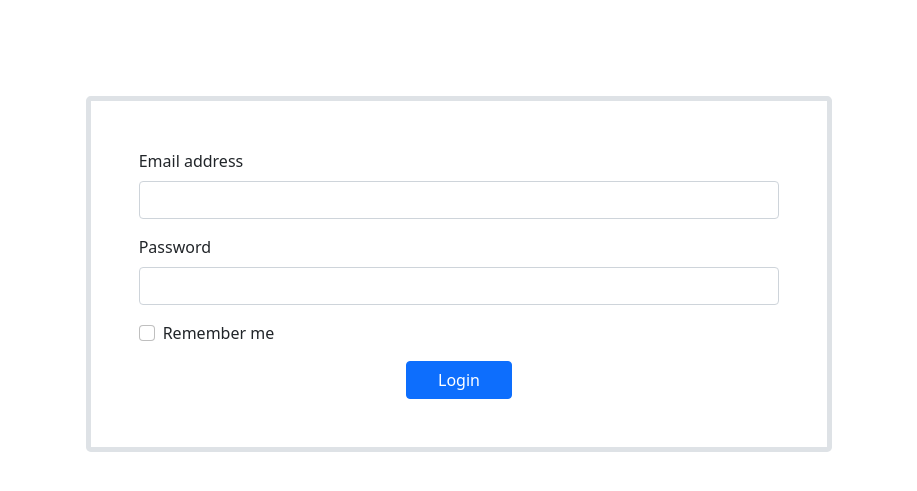
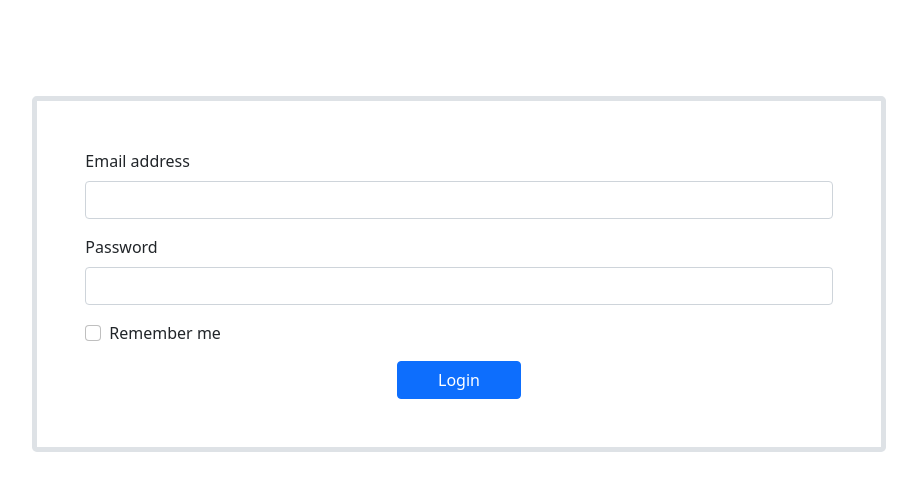
Before and after one commit to rabi477/gnt_service, a PHP site: page /login.php in a window 1280 px wide. Shown: the part 59-550 px from the top of the page, without its empty margins (181-1098 px from the left). Run offline with PHP 8.4, Linux system fonts and the light colour scheme.

Commit message:
Update login.php

```diff
--- a/login.php
+++ b/login.php
@@ -45,7 +45,7 @@
     <?php include("navbar.php"); ?>
 
     <br><br>
-    <div class="container-md mt-5 col-7 border border-5 rounded-3 pb-5 px-5">
+    <div class="container-md mt-5 col-8 border border-5 rounded-3 pb-5 px-5">
         <form method="post">
             <div class="mb-3">
 
```
